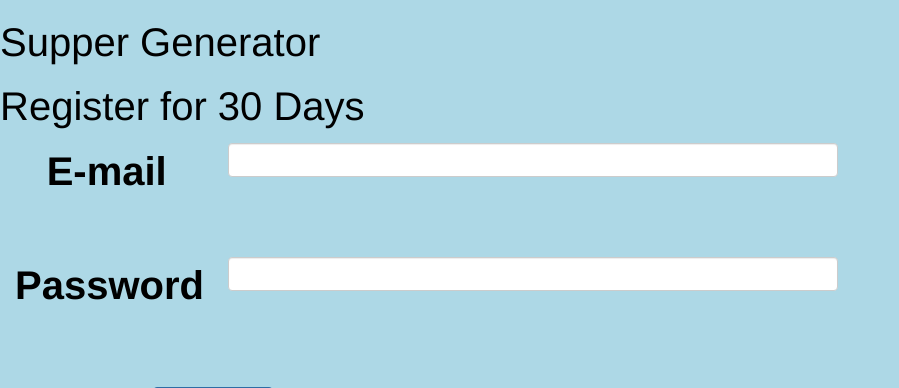
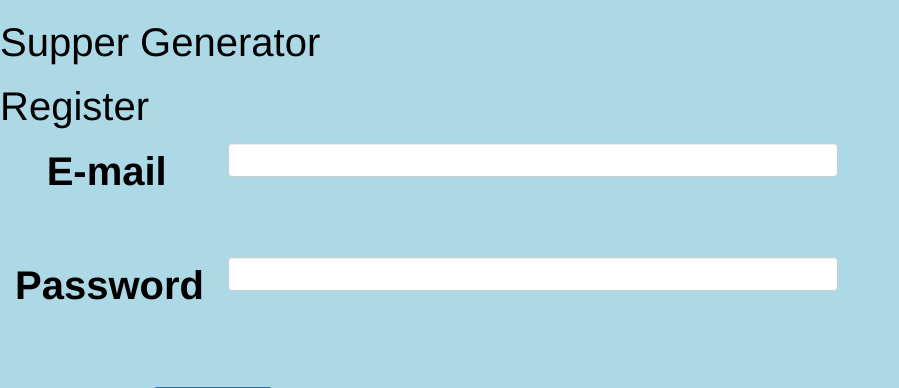
Before and after one commit to NachmanAllWays/Projects, a PHP site: page /register.php in a window 1280 px wide. Shown: the top 388 px of the page, without its empty margins (0-899 px from the left). Run offline with PHP 8.4, Linux system fonts and the light colour scheme.

Commit message:
rm register for 30d

```diff
--- a/register.php
+++ b/register.php
@@ -40,7 +40,7 @@
 
 <body>
 <h1>Supper Generator</h1>
-<h1>Register for 30 Days</h1>
+<h1>Register</h1>
 
 <div id="a">
 <form action="" method="post">
```
